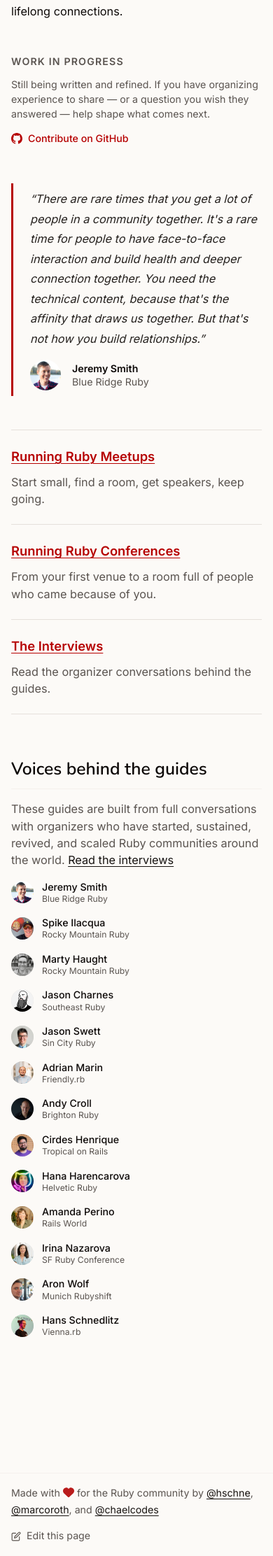
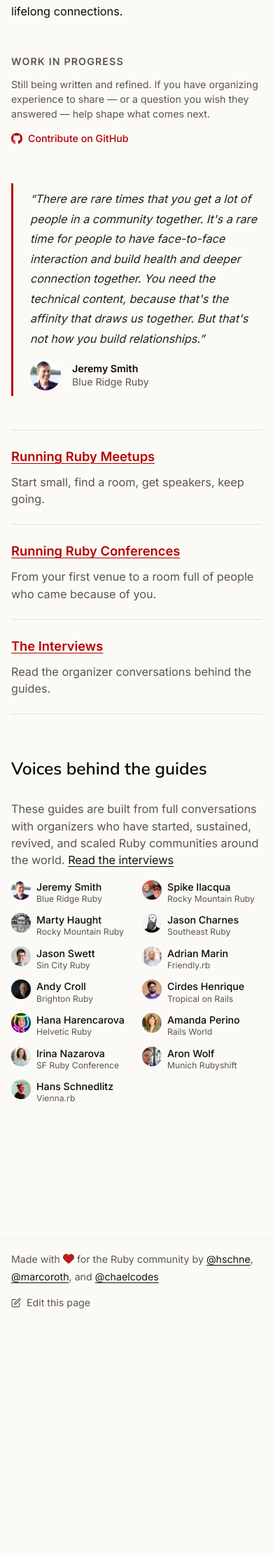
Before and after one commit to rubyevents/guides, a Jekyll site: the page built from index.md, in a window 390 px wide. Shown: the part 541-2765 px from the top of the page at 70% size. Built offline with Jekyll 4.4.1, drawn with Linux system fonts in a browser that asks for light colours; after the commit the page ends 2432 px from its top, so only the background shows below that.

Commit message:
Improve voices on index

```diff
--- a/_sass/components.scss
+++ b/_sass/components.scss
@@ -741,6 +741,175 @@
     color: var(--color-text-secondary);
   }
 
+  @media (max-width: 31.75rem) {
+    .voices {
+      grid-template-columns: repeat(2, minmax(0, 1fr));
+      gap: var(--space-3) var(--space-4);
+    }
+
+    .voice {
+      align-items: flex-start;
+      gap: var(--space-2);
+      min-inline-size: 0;
+    }
+
+    .voice__avatar {
+      inline-size: 1.75rem;
+      block-size: 1.75rem;
+    }
+
+    .voice__info {
+      min-inline-size: 0;
+    }
+
+    .voice__name,
+    .voice__conference {
+      overflow: hidden;
+      text-overflow: ellipsis;
+      white-space: nowrap;
+    }
+  }
+
+  @media (max-width: 23rem) {
+    .voice__conference {
+      display: none;
+    }
+  }
+
+  // ── Voice section prototypes ──────────────────────────────────────────────
+
+  .voices--editorial-a {
+    grid-template-columns: 1fr;
+    gap: 0;
+    border-block: 1px solid var(--color-border-subtle);
+
+    .voice {
+      padding-block: var(--space-3);
+      border-bottom: 1px solid var(--color-border-subtle);
+    }
+
+    .voice:last-child {
+      border-bottom: 0;
+    }
+  }
+
+  .voices-numbered {
+    list-style: none;
+    counter-reset: voices;
+    margin: var(--space-4) 0 var(--space-8);
+    padding: 0;
+    border-block: 1px solid var(--color-border-subtle);
+  }
+
+  .voices-numbered li {
+    counter-increment: voices;
+    display: grid;
+    grid-template-columns: 2.25rem minmax(0, 1fr);
+    align-items: center;
+    gap: var(--space-3);
+    margin: 0;
+    padding-block: var(--space-3);
+    border-bottom: 1px solid var(--color-border-subtle);
+  }
+
+  .voices-numbered li:last-child {
+    border-bottom: 0;
+  }
+
+  .voices-numbered li::before {
+    content: counter(voices, decimal-leading-zero);
+    color: var(--color-text-tertiary);
+    font-family: var(--font-display);
+    font-size: var(--font-size-sm);
+    font-weight: var(--font-weight-bold);
+  }
+
+  .voices-numbered__person {
+    display: flex;
+    align-items: center;
+    min-inline-size: 0;
+    gap: var(--space-3);
+  }
+
+  .voices-numbered__person img {
+    inline-size: 2.25rem;
+    block-size: 2.25rem;
+    flex: 0 0 auto;
+    border-radius: var(--border-radius-full);
+    object-fit: cover;
+  }
+
+  .voices-numbered__person span {
+    display: flex;
+    min-inline-size: 0;
+    flex-direction: column;
+    line-height: var(--line-height-snug);
+  }
+
+  .voices-numbered__person strong {
+    color: var(--color-text);
+    font-size: var(--font-size-sm);
+    font-weight: var(--font-weight-medium);
+  }
+
+  .voices-numbered__person small {
+    color: var(--color-text-secondary);
+    font-size: var(--font-size-xs);
+  }
+
+  .voices-margin-list {
+    list-style: none;
+    margin: var(--space-4) 0 var(--space-8);
+    padding: 0;
+    border-top: 1px solid var(--color-border-subtle);
+  }
+
+  .voices-margin-list li {
+    display: grid;
+    grid-template-columns: 2.5rem minmax(0, 1fr);
+    gap: var(--space-3);
+    align-items: center;
+    margin: 0;
+    padding-block: var(--space-3);
+    border-bottom: 1px solid var(--color-border-subtle);
+  }
+
+  .voices-margin-list img {
+    inline-size: 2.5rem;
+    block-size: 2.5rem;
+    border-radius: var(--border-radius-full);
+    object-fit: cover;
+  }
+
+  .voices-margin-list p {
+    margin: 0;
+    line-height: var(--line-height-snug);
+  }
+
+  .voices-margin-list strong {
+    color: var(--color-text);
+    font-size: var(--font-size-sm);
+    font-weight: var(--font-weight-medium);
+  }
+
+  .voices-margin-list span {
+    color: var(--color-text-secondary);
+    font-size: var(--font-size-sm);
+  }
+
+  .voices-margin-list span::before {
+    content: " — ";
+    color: var(--color-text-tertiary);
+  }
+
+  @media (min-width: 42rem) {
+    .voices--editorial-a,
+    .voices-numbered,
+    .voices-margin-list {
+      max-inline-size: 34rem;
+    }
+  }
+
   // ── Interviews archive and detail pages ───────────────────────────────────
 
   .interviews-shell,
```
